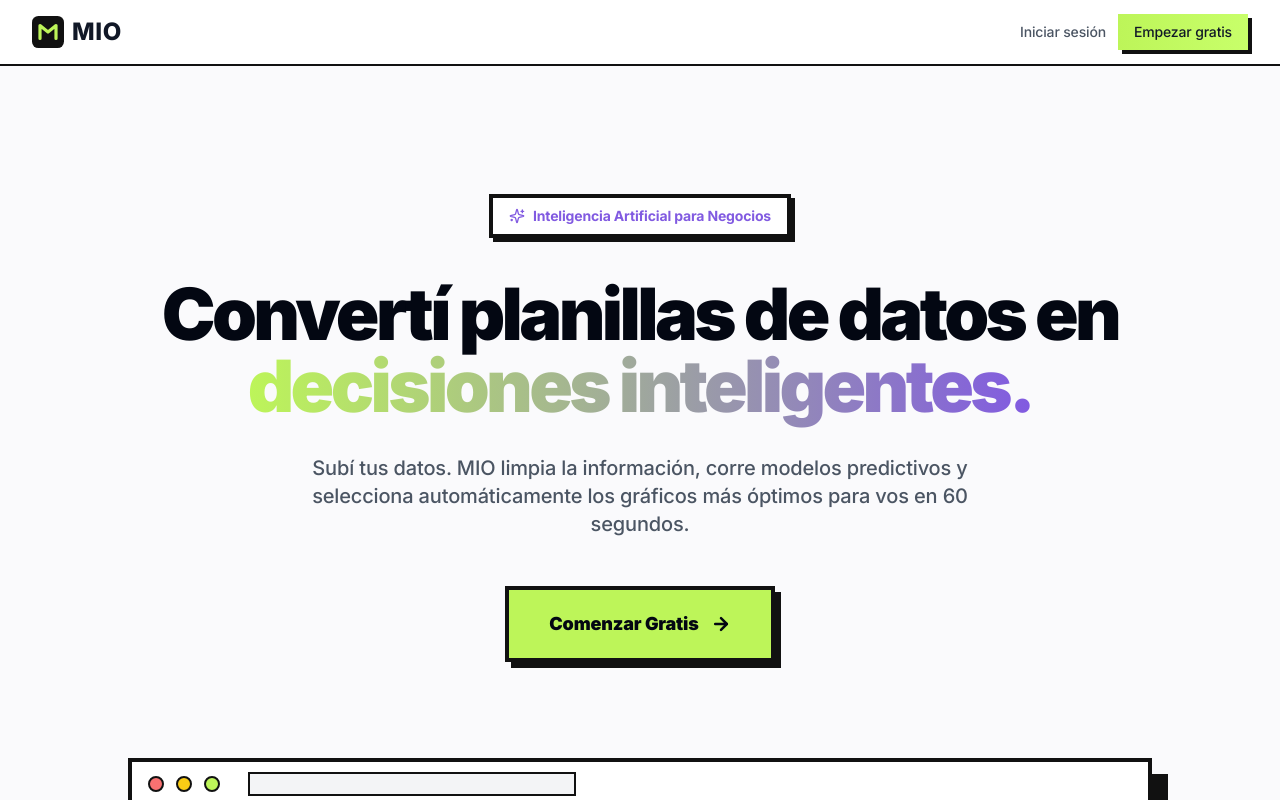
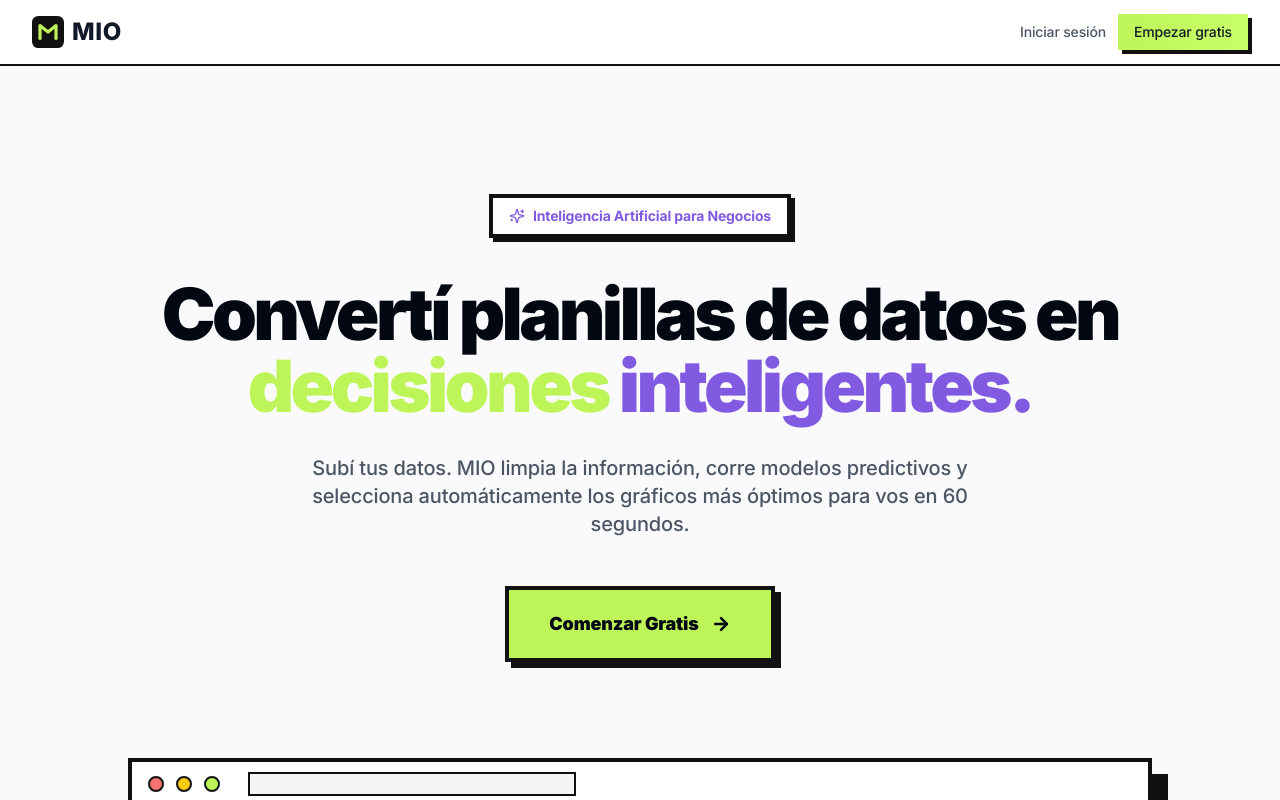
Before and after one commit to milena-abraham/dashboard-ia, a Next.js app in the folder frontend/: page / in a window 1280 px wide. Shown: the top 800 px of the page. Built offline with nearby package versions, Linux system fonts and the light colour scheme; no server answers.

Commit message:
style: replace faulty CSS gradient with separate solid colored spans to guarantee no gray rendering

```diff
--- a/frontend/src/app/page.tsx
+++ b/frontend/src/app/page.tsx
@@ -415,7 +415,7 @@ export default function LandingPage() {
             transition={{ delay: 0.2, duration: 0.8, type: 'spring', damping: 12, stiffness: 100 }}
             className="text-4xl sm:text-4xl md:text-5xl lg:text-6xl xl:text-7xl font-black text-gray-950 tracking-tighter max-w-6xl mx-auto leading-[1.1] sm:leading-[1.05]  mb-6 sm:mb-8"
           >
-            Convertí planillas de datos en <span className="text-transparent bg-clip-text bg-gradient-to-r from-mio-lime from-48% to-mio-violet to-52% py-1">decisiones inteligentes.</span>
+            Convertí planillas de datos en <span className="text-mio-lime">decisiones</span> <span className="text-mio-violet">inteligentes.</span>
           </motion.h1>
 
           <motion.p
```
